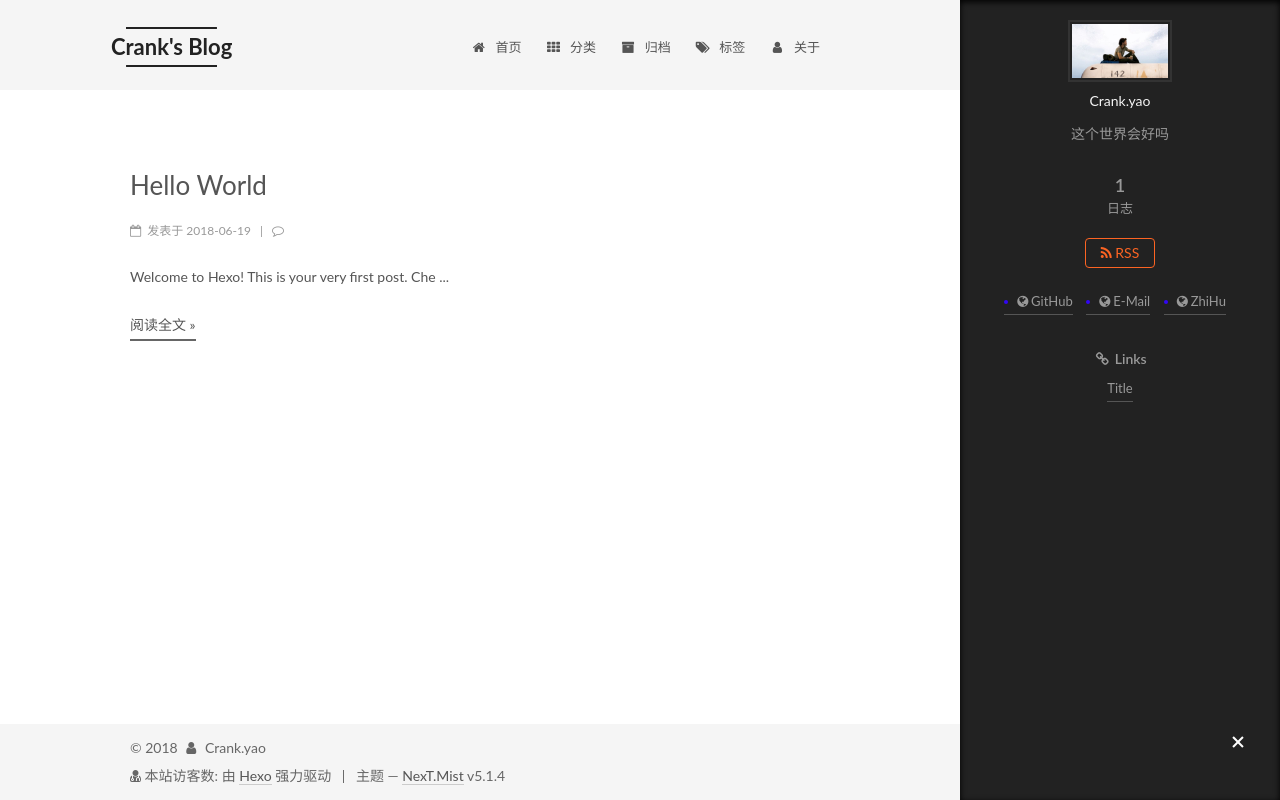
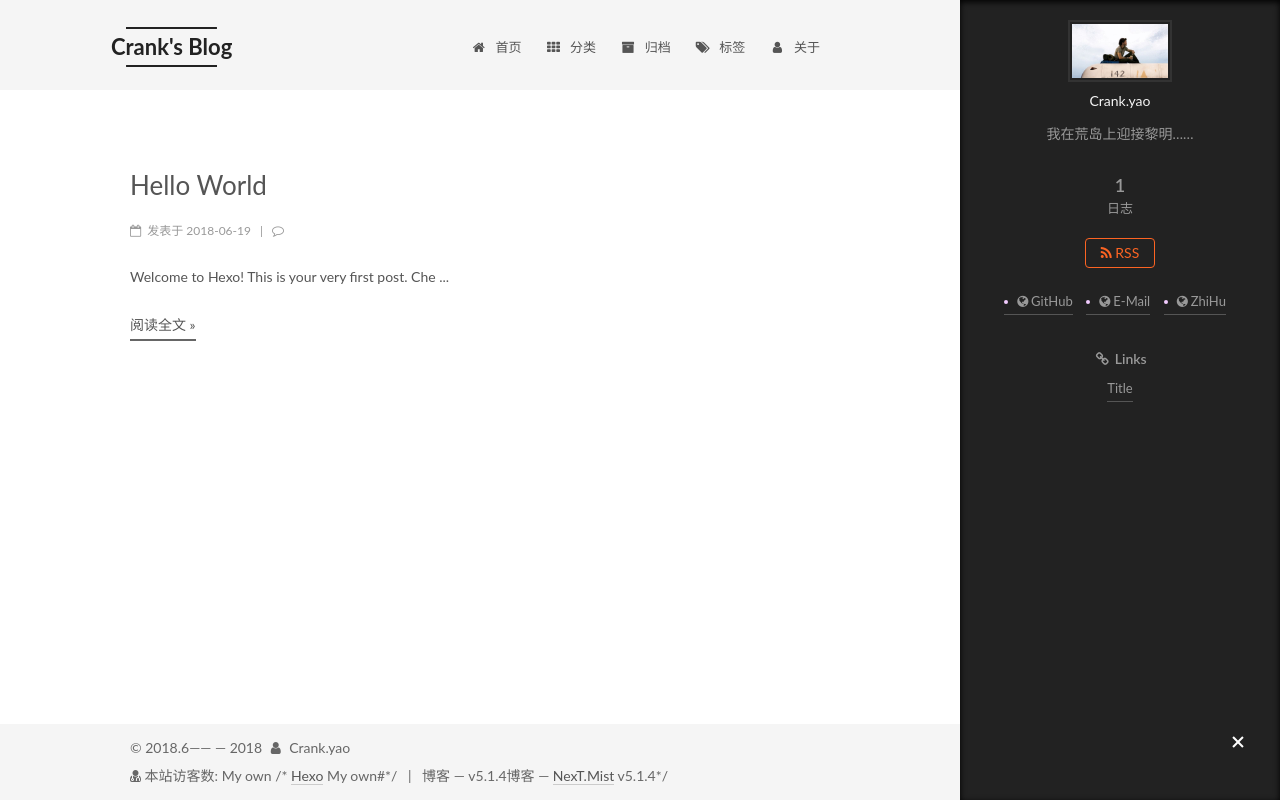
Before and after one commit to crankler/crank.github.io, a plain HTML site: page index.html in a window 1280 px wide. Drawn offline with Linux system fonts and the light colour scheme; some packages are replaced by stand-ins of ours; a script that the page names is missing.

Commit message:
Site updated: 2018-06-20 10:57:59

```diff
--- a/content.json
+++ b/content.json
@@ -1 +1 @@
-{"meta":{"title":"Crank's Blog","subtitle":"Crank's Blog","description":"这个世界会好吗","author":"Crank.yao","url":"http://yoursite.com"},"pages":[{"title":"tags","date":"2018-06-20T02:10:10.000Z","updated":"2018-06-20T02:11:23.126Z","comments":true,"path":"tags/index.html","permalink":"http://yoursite.com/tags/index.html","excerpt":"","text":""},{"title":"about","date":"2018-06-20T02:13:28.000Z","updated":"2018-06-20T02:14:24.606Z","comments":true,"path":"about/index.html","permalink":"http://yoursite.com/about/index.html","excerpt":"","text":"##关于我 开始前行中……"}],"posts":[{"title":"Hello World","slug":"hello-world","date":"2018-06-19T13:48:13.553Z","updated":"2018-06-19T13:48:13.553Z","comments":true,"path":"2018/06/19/hello-world/","link":"","permalink":"http://yoursite.com/2018/06/19/hello-world/","excerpt":"","text":"Welcome to Hexo! This is your very first post. Check documentation for more info. If you get any problems when using Hexo, you can find the answer in troubleshooting or you can ask me on GitHub. Quick StartCreate a new post1$ hexo new \"My New Post\" More info: Writing Run server1$ hexo server More info: Server Generate static files1$ hexo generate More info: Generating Deploy to remote sites1$ hexo deploy More info: Deployment","categories":[],"tags":[]}]}
+{"meta":{"title":"Crank's Blog","subtitle":"Crank's Blog","description":"我在荒岛上迎接黎明……","author":"Crank.yao","url":"http://yoursite.com"},"pages":[{"title":"about","date":"2018-06-20T02:13:28.000Z","updated":"2018-06-20T02:14:24.606Z","comments":true,"path":"about/index.html","permalink":"http://yoursite.com/about/index.html","excerpt":"","text":"##关于我 开始前行中……"},{"title":"tags","date":"2018-06-20T02:10:10.000Z","updated":"2018-06-20T02:11:23.126Z","comments":true,"path":"tags/index.html","permalink":"http://yoursite.com/tags/index.html","excerpt":"","text":""}],"posts":[{"title":"Hello World","slug":"hello-world","date":"2018-06-19T13:48:13.553Z","updated":"2018-06-19T13:48:13.553Z","comments":true,"path":"2018/06/19/hello-world/","link":"","permalink":"http://yoursite.com/2018/06/19/hello-world/","excerpt":"","text":"Welcome to Hexo! This is your very first post. Check documentation for more info. If you get any problems when using Hexo, you can find the answer in troubleshooting or you can ask me on GitHub. Quick StartCreate a new post1$ hexo new \"My New Post\" More info: Writing Run server1$ hexo server More info: Server Generate static files1$ hexo generate More info: Generating Deploy to remote sites1$ hexo deploy More info: Deployment","categories":[],"tags":[]}]}
--- a/css/main.css
+++ b/css/main.css
@@ -1822,7 +1822,7 @@ pre .javascript .function {
   width: 4px;
   height: 4px;
   border-radius: 50%;
-  background: #3206f6;
+  background: #f2ccff;
 }
 .links-of-blogroll {
   font-size: 13px;
--- a/index.html
+++ b/index.html
@@ -81,16 +81,16 @@
 
 
 
-<meta name="description" content="这个世界会好吗">
+<meta name="description" content="我在荒岛上迎接黎明……">
 <meta property="og:type" content="website">
 <meta property="og:title" content="Crank&#39;s Blog">
 <meta property="og:url" content="http://yoursite.com/index.html">
 <meta property="og:site_name" content="Crank&#39;s Blog">
-<meta property="og:description" content="这个世界会好吗">
+<meta property="og:description" content="我在荒岛上迎接黎明……">
 <meta property="og:locale" content="zh-Hans">
 <meta name="twitter:card" content="summary">
 <meta name="twitter:title" content="Crank&#39;s Blog">
-<meta name="twitter:description" content="这个世界会好吗">
+<meta name="twitter:description" content="我在荒岛上迎接黎明……">
 
 
 
@@ -269,7 +269,7 @@
     <span hidden itemprop="author" itemscope itemtype="http://schema.org/Person">
       <meta itemprop="name" content="Crank.yao">
       <meta itemprop="description" content="">
-      <meta itemprop="image" content="/images/Crank.png">
+      <meta itemprop="image" content="/images/avatar.png">
     </span>
 
     <span hidden itemprop="publisher" itemscope itemtype="http://schema.org/Organization">
@@ -424,11 +424,11 @@
           <div class="site-author motion-element" itemprop="author" itemscope itemtype="http://schema.org/Person">
 
               <img class="site-author-image" itemprop="image"
-                src="/images/Crank.png"
+                src="/images/avatar.png"
                 alt="Crank.yao" />
 
               <p class="site-author-name" itemprop="name">Crank.yao</p>
-              <p class="site-description motion-element" itemprop="description">这个世界会好吗</p>
+              <p class="site-description motion-element" itemprop="description">我在荒岛上迎接黎明……</p>
           </div>
 
           <nav class="site-state motion-element">
@@ -523,7 +523,7 @@
     <footer id="footer" class="footer">
       <div class="footer-inner">
         <script async src="https://dn-lbstatics.qbox.me/busuanzi/2.3/busuanzi.pure.mini.js"></script>
-<div class="copyright">&copy; <span itemprop="copyrightYear">2018</span>
+<div class="copyright">&copy; 2018.6—— &mdash; <span itemprop="copyrightYear">2018</span>
   <span class="with-love">
     <i class="fa fa-user"></i>
   </span>
@@ -538,7 +538,11 @@
 </span>
 </div>
 
-  <div class="powered-by">由 <a class="theme-link" target="_blank" href="https://hexo.io">Hexo</a> 强力驱动</div>
+
+  <div class="powered-by">
+        My own
+  </div>
+/*   <a class="theme-link" target="_blank" href="https://hexo.io">Hexo</a> My own#*/
 
 
 
@@ -546,7 +550,8 @@
 
 
 
-  <div class="theme-info">主题 &mdash; <a class="theme-link" target="_blank" href="https://github.com/iissnan/hexo-theme-next">NexT.Mist</a> v5.1.4</div>
+  <div class="theme-info">博客 &mdash;  v5.1.4博客 &mdash; <a class="theme-link" target="_blank" href="https://github.com/iissnan/hexo-theme-next">NexT.Mist</a> v5.1.4</div>*/
+
 
 
 
```
Also changed, not shown: 2018/06/19/hello-world/index.html (+11 -6 lines), about/index.html (+12 -5 lines), archives/2018/06/index.html (+13 -8 lines), archives/2018/index.html (+13 -8 lines), archives/index.html (+13 -8 lines), tags/index.html (+13 -10 lines).
